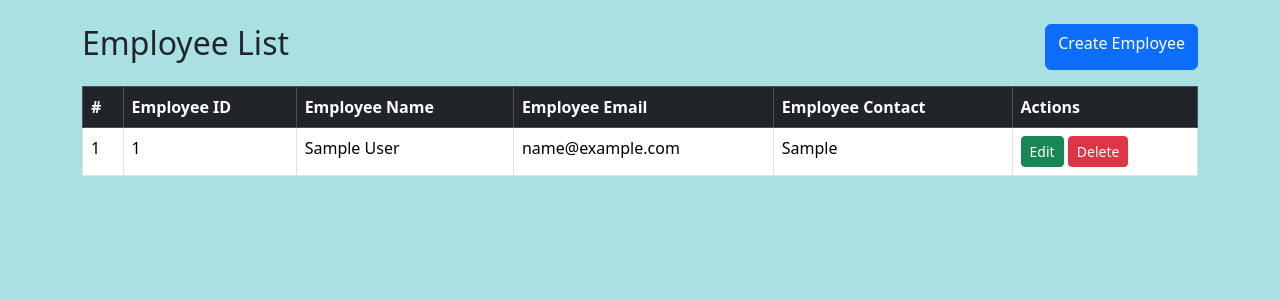
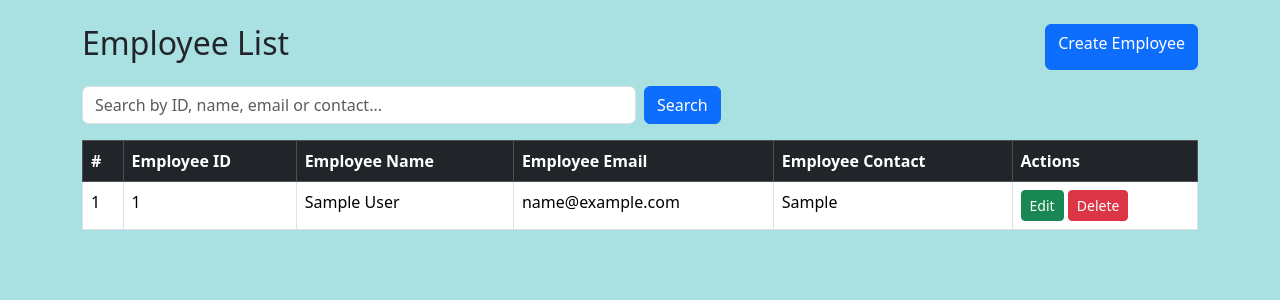
Before and after one commit to Prashith05/Employee-Management-System, a Django app: page / in a window 1280 px wide. Shown: the part 56-356 px from the top of the page. Run offline with Django 4.2, Linux system fonts and the light colour scheme; tables that the repository leaves empty hold one stand-in row (values such as "Sample post").

Commit message:
ADDED SEARCH FEATURE TO THE SYSTEM

```diff
--- a/employee/templates/list.html
+++ b/employee/templates/list.html
@@ -7,6 +7,19 @@
     <!-- <a class="btn btn-primary" href="{%url 'create'%}">Search Employee</a> -->
     <a class="btn btn-primary" href="{%url 'create'%}">Create Employee</a>
 </div>
+
+<form method="GET" class="row g-2 mb-3">
+    <div class="col-md-6">
+        <input type="text" name="q" value="{{ query }}" class="form-control"
+               placeholder="Search by ID, name, email or contact...">
+    </div>
+    <div class="col-auto">
+        <button type="submit" class="btn btn-primary">Search</button>
+        {% if query %}
+            <a href="{% url 'list' %}" class="btn btn-secondary">Clear</a>
+        {% endif %}
+    </div>
+</form>
 
 <table class="table table-bordered">
     <thead class="table-dark">
@@ -35,7 +48,7 @@
         </tr>
         {%endfor%}{%else%}
         <tr>
-            <td class="text-center" colspan="6">No employee found ...</td>
+            <td class="text-center" colspan="6">{% if query %}No employees match "{{ query }}".{% else %}No employee found ...{% endif %}</td>
         </tr>
         {%endif%}
     </tbody>
--- a/employee/views.py
+++ b/employee/views.py
@@ -2,6 +2,7 @@ from django.shortcuts import render,redirect
 from django.http import HttpResponse
 from .forms import EmployeeForm
 from .models import Employee
+from django.db.models import Q
 
 # # Create your views here.
 # def Home(request):
@@ -46,3 +47,19 @@ def delete_employee(request,pk):
     if request.method == 'POST':
         employee.delete()
         return redirect('list')
+
+
+# search view
+def employee_list(request):
+    query = request.GET.get('q', '').strip()
+    employees = Employee.objects.all()
+
+    if query:
+        employees = employees.filter(
+            Q(employee_id__icontains=query) |
+            Q(employee_name__icontains=query) |
+            Q(employee_email__icontains=query) |
+            Q(employee_contact__icontains=query)
+        )
+
+    return render(request, 'list.html', {'employees': employees, 'query': query})
```
